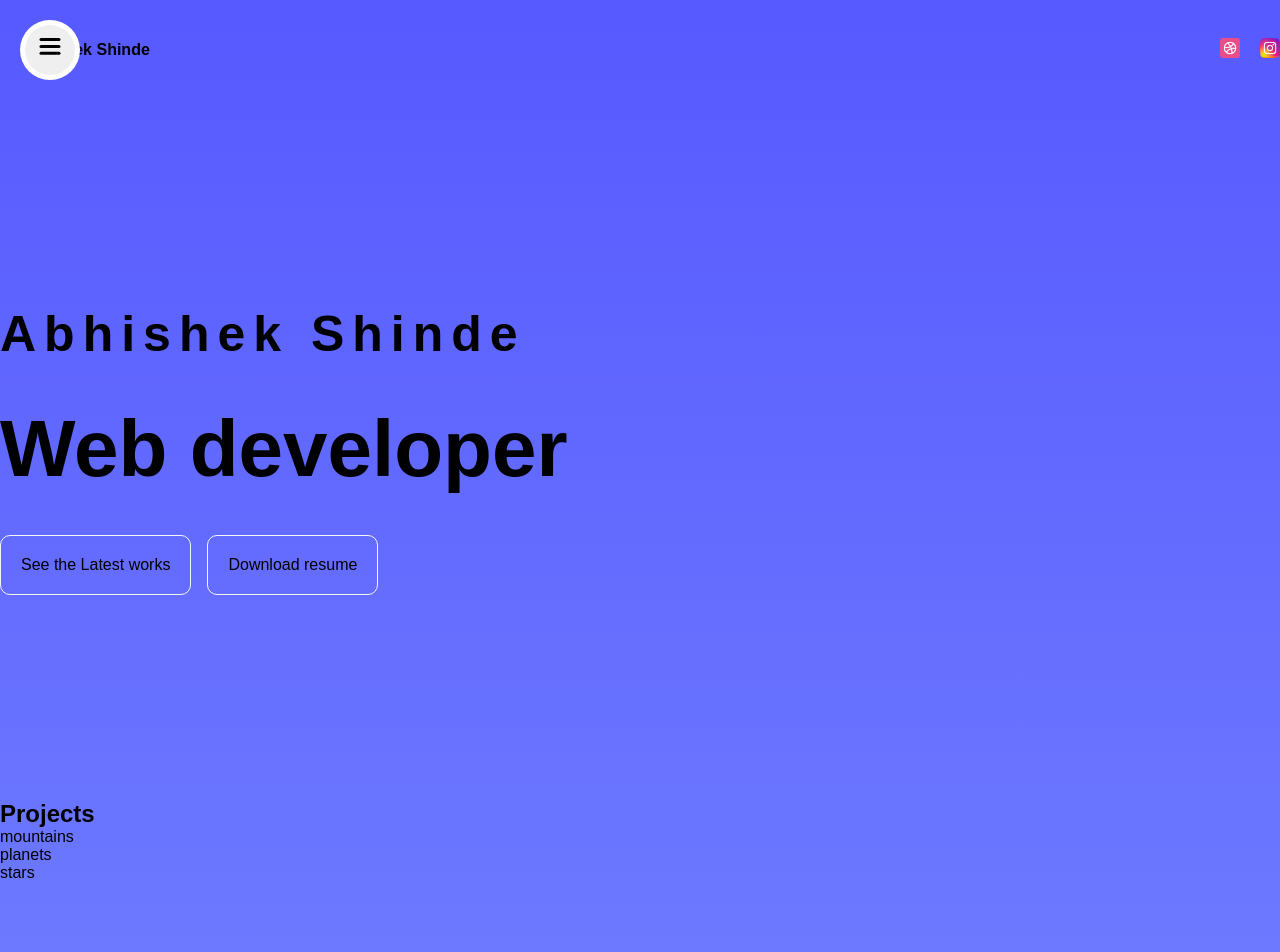
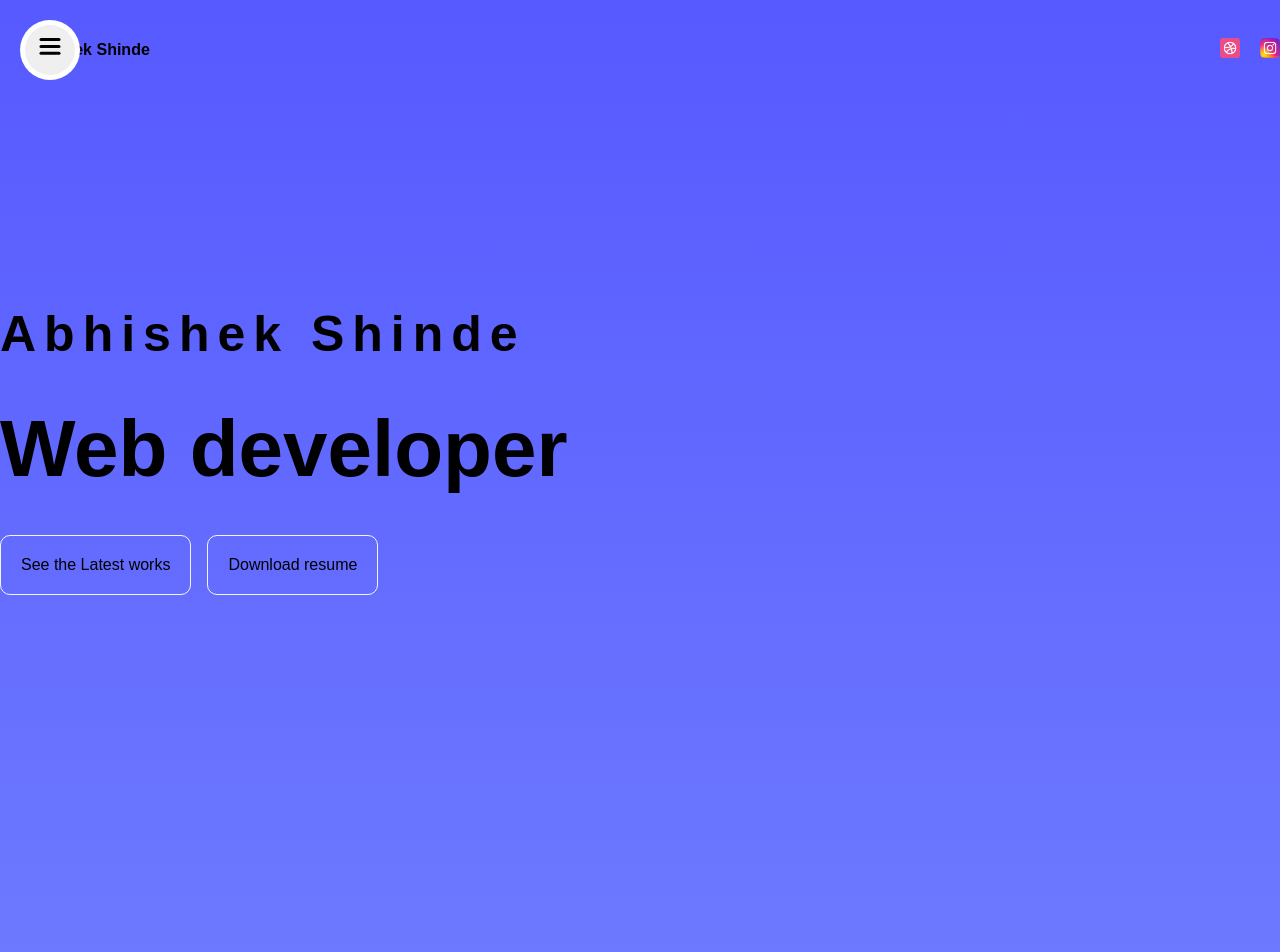
Before and after one commit to Abhishekr2122/portfolio-website, a React (Create React App) app: page / in a window 1280 px wide. Shown: the top 952 px of the page. Built offline with nearby package versions, Linux system fonts and the light colour scheme.

Commit message:
Styling parallax component

```diff
--- a/src/components/Parallax.js
+++ b/src/components/Parallax.js
@@ -1,3 +1,5 @@
+import "./parallax.scss";
+
 export default function Parallax() {
   return (
     <div className="parallax">
--- a/src/components/parallax.scss
+++ b/src/components/parallax.scss
@@ -1,2 +1,12 @@
 .parallax {
+  width: 100%;
+  height: 100%;
+  position: relative;
+  display: flex;
+  align-items: center;
+  justify-content: center;
+
+  h1 {
+    font-size: 100px;
+  }
 }
```
